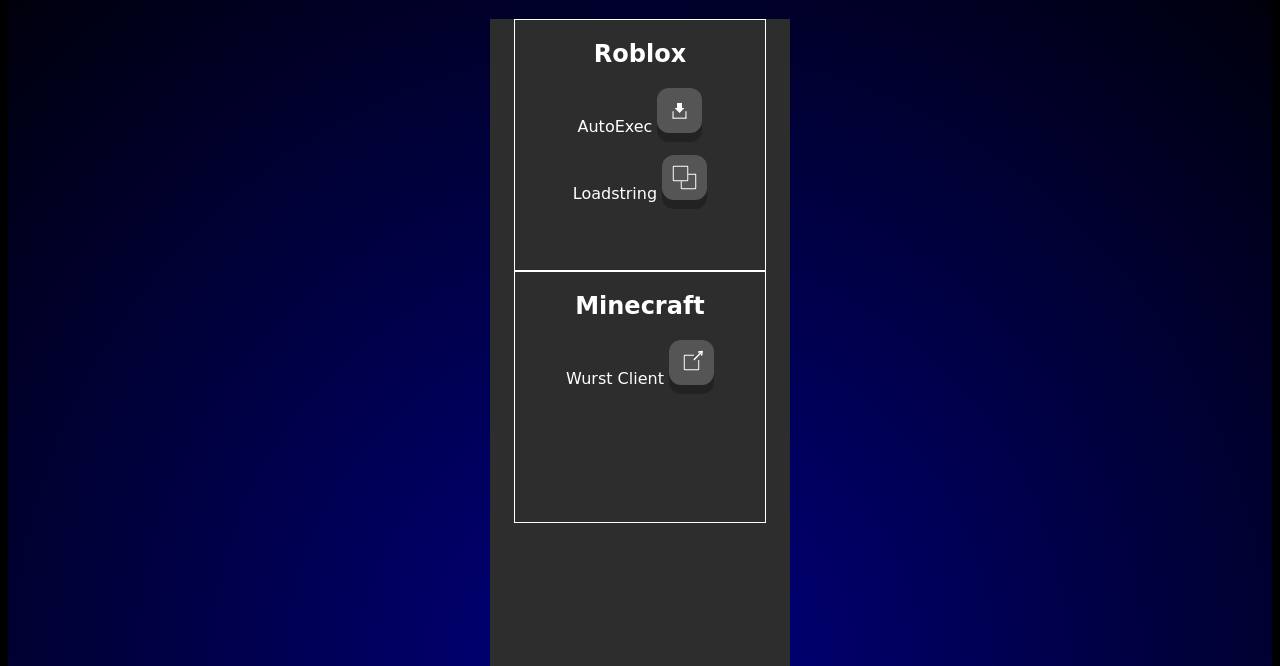
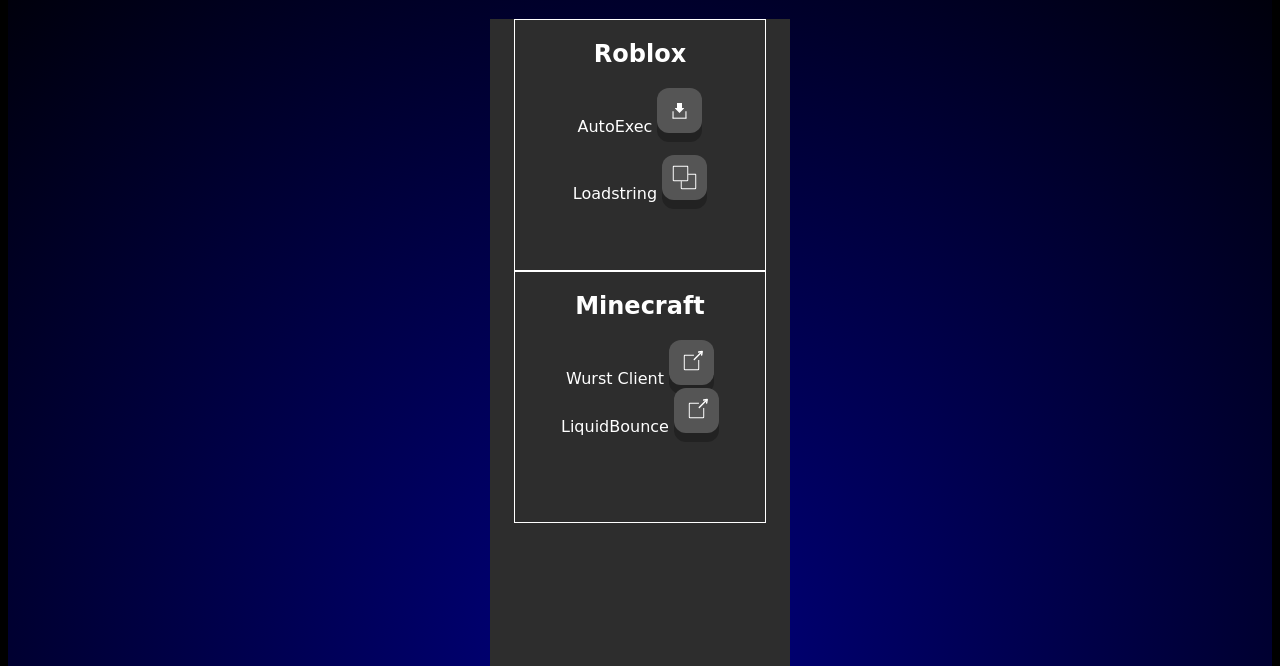
Before and after one commit to GuydeHub/guydehub.github.io, a plain HTML site: page games.html in a window 1280 px wide. Shown: the part 134-800 px from the top of the page. Drawn offline with Linux system fonts and the light colour scheme.

Commit message:
Update games.html

```diff
--- a/games.html
+++ b/games.html
@@ -21,6 +21,8 @@
             <h2>Minecraft</h2>
             <label>Wurst Client</label>
             <button onclick="Redirect('https://www.wurstclient.net/')" class="smallbutton"><img src="./Visit Site.svg"></button>
+            <label>LiquidBounce</label>
+            <button onclick="Redirect('https://liquidbounce.net/')" class="smallbutton"><img src="./Visit Site.svg"></button>
         </div>
         </div>
 
```
